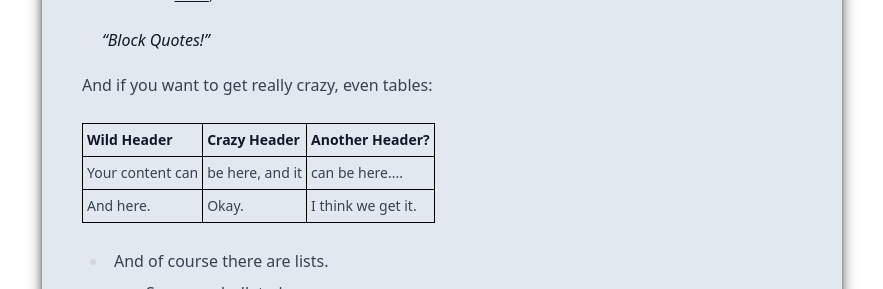
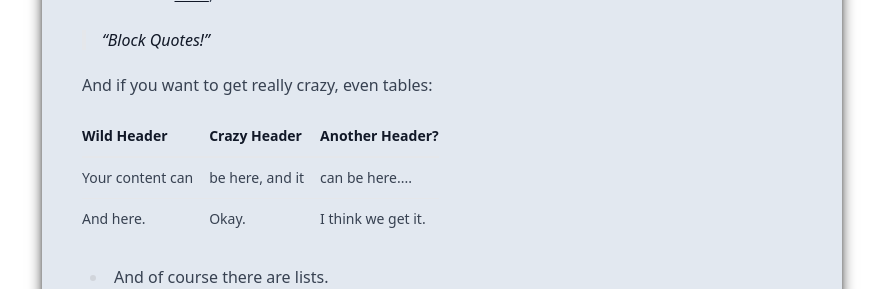
Before and after one commit to MuhRandy/react-markdown-preview, a React (Vite) app: page / in a window 1280 px wide. Shown: the part 1240-1529 px from the top of the page, without its empty margins (198-1081 px from the left). Built offline with nearby package versions, Linux system fonts and the light colour scheme.

Commit message:
update style function

```diff
--- a/src/components/Preview.jsx
+++ b/src/components/Preview.jsx
@@ -4,7 +4,6 @@ import remarkGfm from "remark-gfm";
 import Header from "./Header";
 import { Prism as SyntaxHighlighter } from "react-syntax-highlighter";
 import { atomDark } from "react-syntax-highlighter/dist/esm/styles/prism";
-import { useState } from "react";
 
 const Preview = ({
   maximizeEditor,
@@ -14,12 +13,10 @@ const Preview = ({
 }) => {
   const style = (a, b) => {
     let arr = [];
-    let c = "";
     for (const i in b) {
       arr.push(a + b[i]);
     }
-    c = { ...arr };
-    return console.log(c);
+    return arr.join(" ");
   };
 
   return (
@@ -35,7 +32,15 @@ const Preview = ({
         text={"Preview"}
       />
       <Markdown
-        className={`prose prose-table:max-w-fit prose-th:border-black prose-th:border prose-th:p-1 prose-td:border-black prose-td:border prose-td:p-1 leading-5 max-w-[800px] prose-headings:border-b-2 prose-p:whitespace-pre-wrap bg-slate-200 px-10 py-5 ${style(
+        className={`prose prose-table:max-w-fit ${style("prose-td:", [
+          "border-black",
+          "border",
+          "p-1",
+        ])} ${style("prose-th:", [
+          "border-black",
+          "border",
+          "p-1",
+        ])} leading-5 max-w-[800px] prose-headings:border-b-2 prose-p:whitespace-pre-wrap bg-slate-200 px-10 py-5 ${style(
           "prose-blockquote:",
           ["border-l-5", "border-slate-800", "ml-3"]
         )}`}
```
